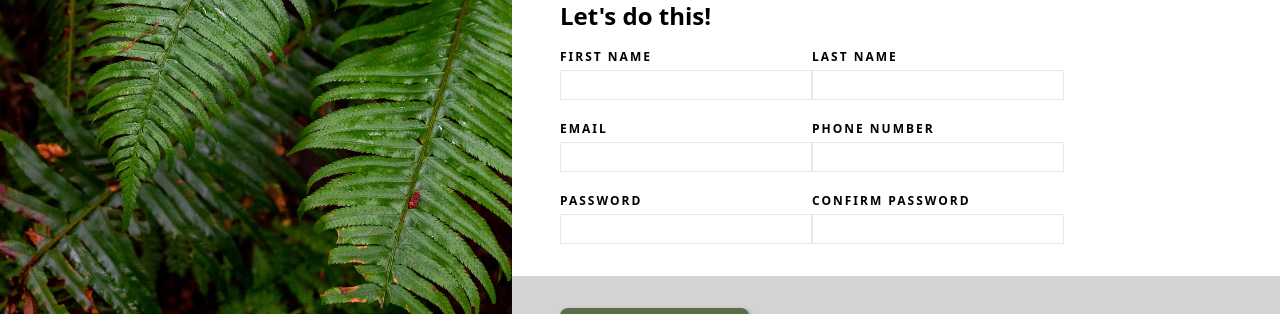
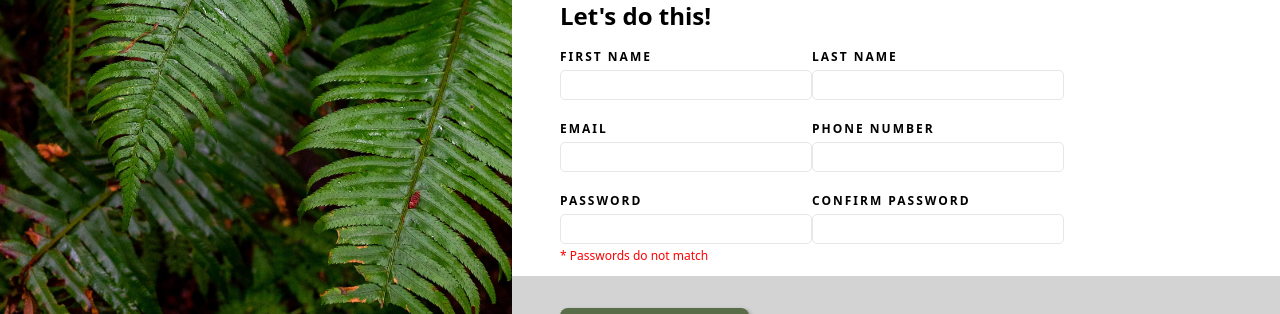
Before and after one commit to ken-ux/sign-up-form, a plain HTML site: page index.html in a window 1280 px wide. Shown: the part 408-722 px from the top of the page. Drawn offline with Linux system fonts and the light colour scheme.

Commit message:
Style invalid password input

```diff
--- a/index.html
+++ b/index.html
@@ -56,9 +56,10 @@
                 <input type="tel" id="phone_number" name="phone_number" />
               </div>
 
-              <div>
+              <div class="error">
                 <label for="password">Password</label>
                 <input type="password" id="password" name="password" />
+                <span></span>
               </div>
 
               <div>
--- a/style.css
+++ b/style.css
@@ -112,6 +112,7 @@ input {
   font-size: 16px;
   border: 1px solid #e5e7eb;
   padding: 5px;
+  border-radius: 5px;
 }
 
 input:invalid {
@@ -121,6 +122,21 @@ input:invalid {
 
 input:focus {
   box-shadow: 2px 2px 4px rgba(0, 0, 0, 0.3);
+}
+
+.error {
+  position: relative;
+}
+
+.error span {
+  position: absolute;
+  bottom: -20px;
+  font-size: 12px;
+  color: red;
+}
+
+.error span::before {
+  content: "* Passwords do not match";
 }
 
 button[type="submit"] {
```
